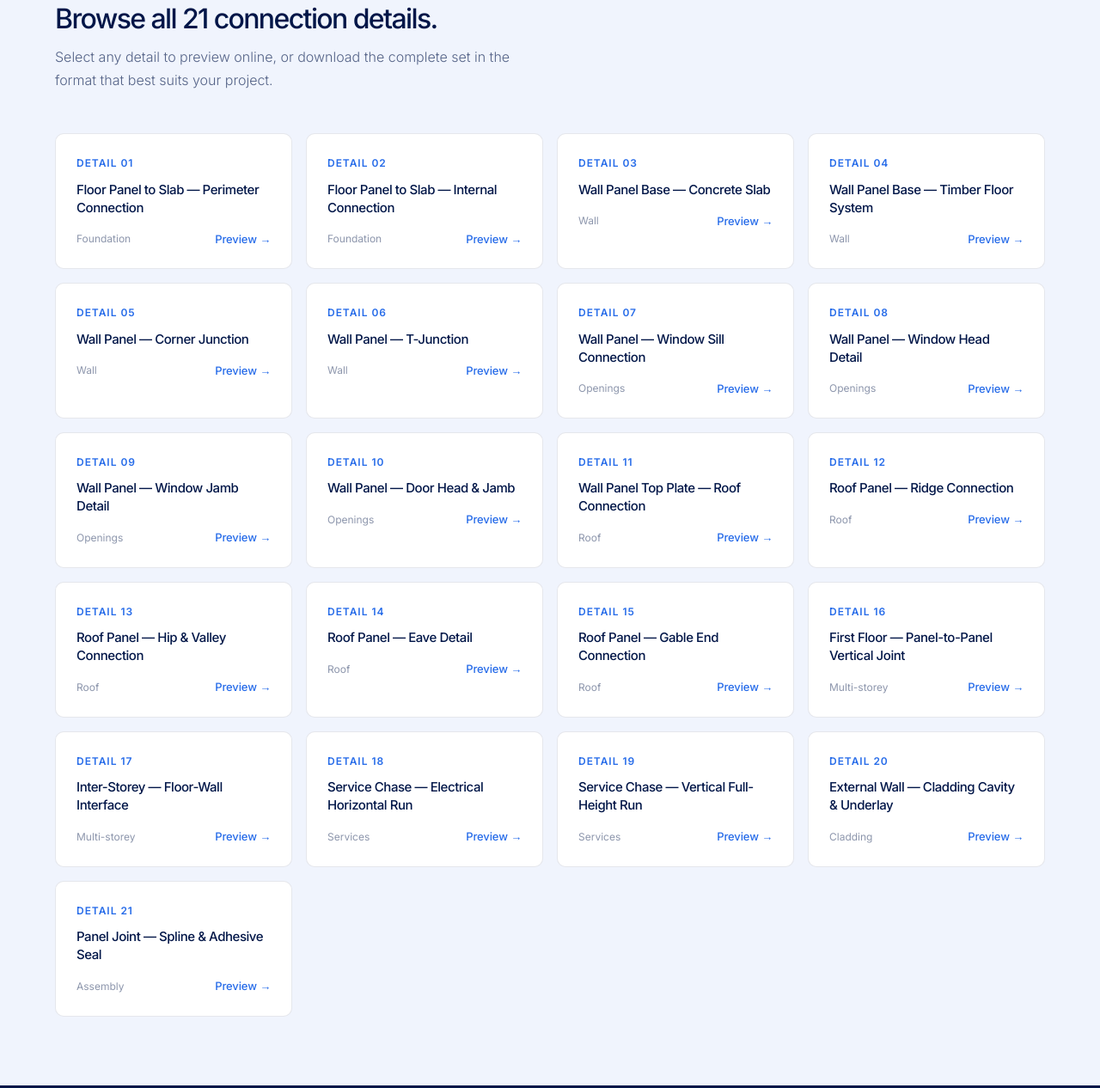
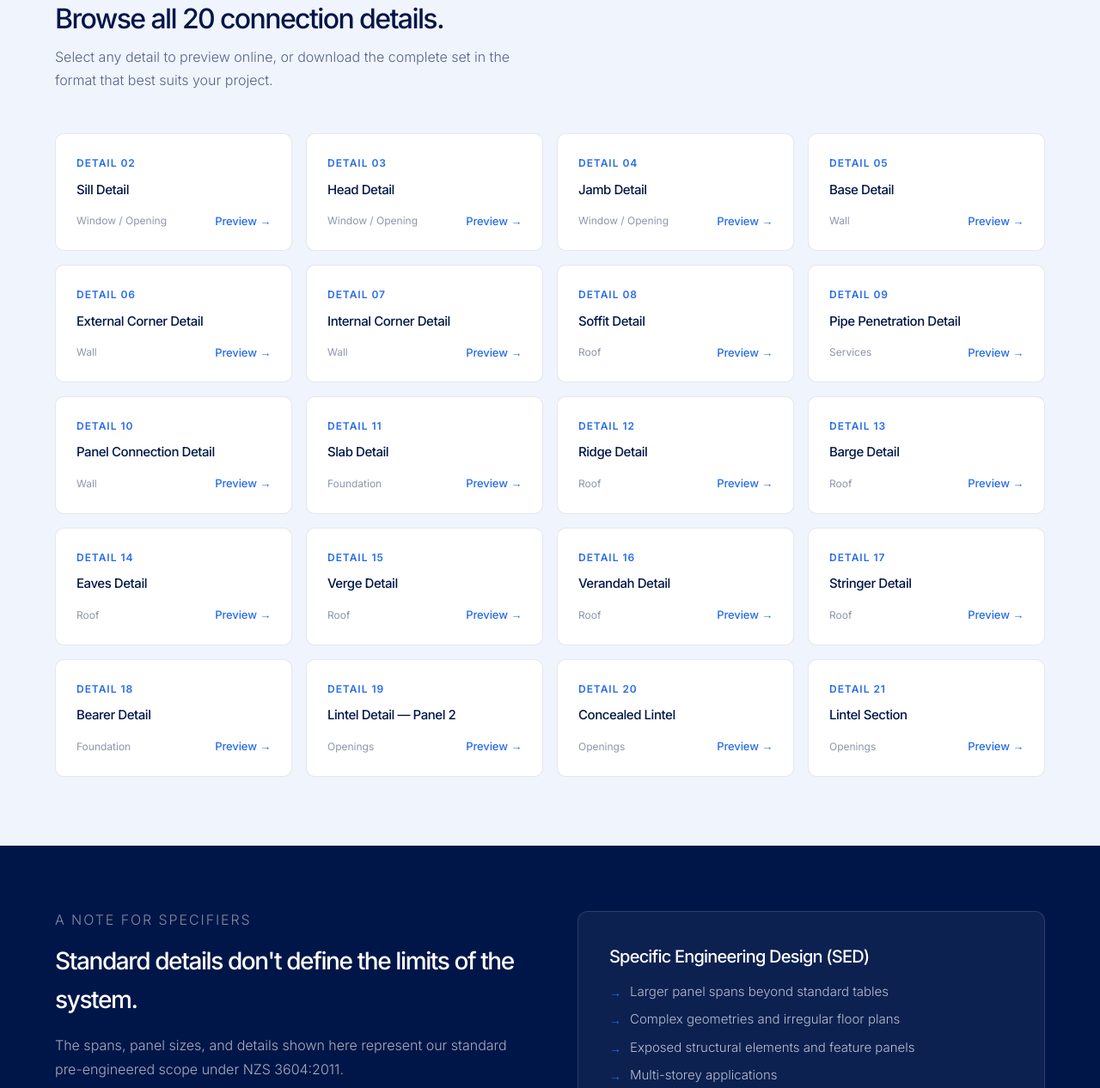
Before and after one commit to andysupersub/architect-page, a plain HTML site: page index.html in a window 1280 px wide. Shown: the part 2099-3365 px from the top of the page at 86% size. Drawn offline with Linux system fonts and the light colour scheme.

Commit message:
index.html

```diff
--- a/index.html
+++ b/index.html
@@ -1449,14 +1449,97 @@
   <section class="section-details" id="details">
     <div class="section-header">
       <p class="eyebrow">Standard Design Package</p>
-      <h2>Browse all 21 connection details.</h2>
+      <h2>Browse all 20 connection details.</h2>
       <p>Select any detail to preview online, or download the complete set in the format that best suits your project.</p>
     </div>
     <div class="details-grid">
 
+      <!-- Detail 01 is the Title Page / Sheet Index — skipped as non-technical -->
+
       <div class="detail-card">
-        <div class="detail-card-num">Detail 01</div>
-        <div class="detail-card-title">Floor Panel to Slab — Perimeter Connection</div>
+        <div class="detail-card-num">Detail 02</div>
+        <div class="detail-card-title">Sill Detail</div>
+        <div class="detail-card-footer">
+          <span class="detail-card-type">Window / Opening</span>
+          <span class="detail-card-action">Preview →</span>
+        </div>
+      </div>
+
+      <div class="detail-card">
+        <div class="detail-card-num">Detail 03</div>
+        <div class="detail-card-title">Head Detail</div>
+        <div class="detail-card-footer">
+          <span class="detail-card-type">Window / Opening</span>
+          <span class="detail-card-action">Preview →</span>
+        </div>
+      </div>
+
+      <div class="detail-card">
+        <div class="detail-card-num">Detail 04</div>
+        <div class="detail-card-title">Jamb Detail</div>
+        <div class="detail-card-footer">
+          <span class="detail-card-type">Window / Opening</span>
+          <span class="detail-card-action">Preview →</span>
+        </div>
+      </div>
+
+      <div class="detail-card">
+        <div class="detail-card-num">Detail 05</div>
+        <div class="detail-card-title">Base Detail</div>
+        <div class="detail-card-footer">
+          <span class="detail-card-type">Wall</span>
+          <span class="detail-card-action">Preview →</span>
+        </div>
+      </div>
+
+      <div class="detail-card">
+        <div class="detail-card-num">Detail 06</div>
+        <div class="detail-card-title">External Corner Detail</div>
+        <div class="detail-card-footer">
+          <span class="detail-card-type">Wall</span>
+          <span class="detail-card-action">Preview →</span>
+        </div>
+      </div>
+
+      <div class="detail-card">
+        <div class="detail-card-num">Detail 07</div>
+        <div class="detail-card-title">Internal Corner Detail</div>
+        <div class="detail-card-footer">
+          <span class="detail-card-type">Wall</span>
+          <span class="detail-card-action">Preview →</span>
+        </div>
+      </div>
+
+      <div class="detail-card">
+        <div class="detail-card-num">Detail 08</div>
+        <div class="detail-card-title">Soffit Detail</div>
+        <div class="detail-card-footer">
+          <span class="detail-card-type">Roof</span>
+          <span class="detail-card-action">Preview →</span>
+        </div>
+      </div>
+
+      <div class="detail-card">
+        <div class="detail-card-num">Detail 09</div>
+        <div class="detail-card-title">Pipe Penetration Detail</div>
+        <div class="detail-card-footer">
+          <span class="detail-card-type">Services</span>
+          <span class="detail-card-action">Preview →</span>
+        </div>
+      </div>
+
+      <div class="detail-card">
+        <div class="detail-card-num">Detail 10</div>
+        <div class="detail-card-title">Panel Connection Detail</div>
+        <div class="detail-card-footer">
+          <span class="detail-card-type">Wall</span>
+          <span class="detail-card-action">Preview →</span>
+        </div>
+      </div>
+
+      <div class="detail-card">
+        <div class="detail-card-num">Detail 11</div>
+        <div class="detail-card-title">Slab Detail</div>
         <div class="detail-card-footer">
           <span class="detail-card-type">Foundation</span>
           <span class="detail-card-action">Preview →</span>
@@ -1464,8 +1547,62 @@
       </div>
 
       <div class="detail-card">
-        <div class="detail-card-num">Detail 02</div>
-        <div class="detail-card-title">Floor Panel to Slab — Internal Connection</div>
+        <div class="detail-card-num">Detail 12</div>
+        <div class="detail-card-title">Ridge Detail</div>
+        <div class="detail-card-footer">
+          <span class="detail-card-type">Roof</span>
+          <span class="detail-card-action">Preview →</span>
+        </div>
+      </div>
+
+      <div class="detail-card">
+        <div class="detail-card-num">Detail 13</div>
+        <div class="detail-card-title">Barge Detail</div>
+        <div class="detail-card-footer">
+          <span class="detail-card-type">Roof</span>
+          <span class="detail-card-action">Preview →</span>
+        </div>
+      </div>
+
+      <div class="detail-card">
+        <div class="detail-card-num">Detail 14</div>
+        <div class="detail-card-title">Eaves Detail</div>
+        <div class="detail-card-footer">
+          <span class="detail-card-type">Roof</span>
+          <span class="detail-card-action">Preview →</span>
+        </div>
+      </div>
+
+      <div class="detail-card">
+        <div class="detail-card-num">Detail 15</div>
+        <div class="detail-card-title">Verge Detail</div>
+        <div class="detail-card-footer">
+          <span class="detail-card-type">Roof</span>
+          <span class="detail-card-action">Preview →</span>
+        </div>
+      </div>
+
+      <div class="detail-card">
+        <div class="detail-card-num">Detail 16</div>
+        <div class="detail-card-title">Verandah Detail</div>
+        <div class="detail-card-footer">
+          <span class="detail-card-type">Roof</span>
+          <span class="detail-card-action">Preview →</span>
+        </div>
+      </div>
+
+      <div class="detail-card">
+        <div class="detail-card-num">Detail 17</div>
+        <div class="detail-card-title">Stringer Detail</div>
+        <div class="detail-card-footer">
+          <span class="detail-card-type">Roof</span>
+          <span class="detail-card-action">Preview →</span>
+        </div>
+      </div>
+
+      <div class="detail-card">
+        <div class="detail-card-num">Detail 18</div>
+        <div class="detail-card-title">Bearer Detail</div>
         <div class="detail-card-footer">
           <span class="detail-card-type">Foundation</span>
           <span class="detail-card-action">Preview →</span>
@@ -1473,44 +1610,8 @@
       </div>
 
       <div class="detail-card">
-        <div class="detail-card-num">Detail 03</div>
-        <div class="detail-card-title">Wall Panel Base — Concrete Slab</div>
-        <div class="detail-card-footer">
-          <span class="detail-card-type">Wall</span>
-          <span class="detail-card-action">Preview →</span>
-        </div>
-      </div>
-
-      <div class="detail-card">
-        <div class="detail-card-num">Detail 04</div>
-        <div class="detail-card-title">Wall Panel Base — Timber Floor System</div>
-        <div class="detail-card-footer">
-          <span class="detail-card-type">Wall</span>
-          <span class="detail-card-action">Preview →</span>
-        </div>
-      </div>
-
-      <div class="detail-card">
-        <div class="detail-card-num">Detail 05</div>
-        <div class="detail-card-title">Wall Panel — Corner Junction</div>
-        <div class="detail-card-footer">
-          <span class="detail-card-type">Wall</span>
-          <span class="detail-card-action">Preview →</span>
-        </div>
-      </div>
-
-      <div class="detail-card">
-        <div class="detail-card-num">Detail 06</div>
-        <div class="detail-card-title">Wall Panel — T-Junction</div>
-        <div class="detail-card-footer">
-          <span class="detail-card-type">Wall</span>
-          <span class="detail-card-action">Preview →</span>
-        </div>
-      </div>
-
-      <div class="detail-card">
-        <div class="detail-card-num">Detail 07</div>
-        <div class="detail-card-title">Wall Panel — Window Sill Connection</div>
+        <div class="detail-card-num">Detail 19</div>
+        <div class="detail-card-title">Lintel Detail — Panel 2</div>
         <div class="detail-card-footer">
           <span class="detail-card-type">Openings</span>
           <span class="detail-card-action">Preview →</span>
@@ -1518,8 +1619,8 @@
       </div>
 
       <div class="detail-card">
-        <div class="detail-card-num">Detail 08</div>
-        <div class="detail-card-title">Wall Panel — Window Head Detail</div>
+        <div class="detail-card-num">Detail 20</div>
+        <div class="detail-card-title">Concealed Lintel</div>
         <div class="detail-card-footer">
           <span class="detail-card-type">Openings</span>
           <span class="detail-card-action">Preview →</span>
@@ -1527,118 +1628,10 @@
       </div>
 
       <div class="detail-card">
-        <div class="detail-card-num">Detail 09</div>
-        <div class="detail-card-title">Wall Panel — Window Jamb Detail</div>
+        <div class="detail-card-num">Detail 21</div>
+        <div class="detail-card-title">Lintel Section</div>
         <div class="detail-card-footer">
           <span class="detail-card-type">Openings</span>
-          <span class="detail-card-action">Preview →</span>
-        </div>
-      </div>
-
-      <div class="detail-card">
-        <div class="detail-card-num">Detail 10</div>
-        <div class="detail-card-title">Wall Panel — Door Head & Jamb</div>
-        <div class="detail-card-footer">
-          <span class="detail-card-type">Openings</span>
-          <span class="detail-card-action">Preview →</span>
-        </div>
-      </div>
-
-      <div class="detail-card">
-        <div class="detail-card-num">Detail 11</div>
-        <div class="detail-card-title">Wall Panel Top Plate — Roof Connection</div>
-        <div class="detail-card-footer">
-          <span class="detail-card-type">Roof</span>
-          <span class="detail-card-action">Preview →</span>
-        </div>
-      </div>
-
-      <div class="detail-card">
-        <div class="detail-card-num">Detail 12</div>
-        <div class="detail-card-title">Roof Panel — Ridge Connection</div>
-        <div class="detail-card-footer">
-          <span class="detail-card-type">Roof</span>
-          <span class="detail-card-action">Preview →</span>
-        </div>
-      </div>
-
-      <div class="detail-card">
-        <div class="detail-card-num">Detail 13</div>
-        <div class="detail-card-title">Roof Panel — Hip & Valley Connection</div>
-        <div class="detail-card-footer">
-          <span class="detail-card-type">Roof</span>
-          <span class="detail-card-action">Preview →</span>
-        </div>
-      </div>
-
-      <div class="detail-card">
-        <div class="detail-card-num">Detail 14</div>
-        <div class="detail-card-title">Roof Panel — Eave Detail</div>
-        <div class="detail-card-footer">
-          <span class="detail-card-type">Roof</span>
-          <span class="detail-card-action">Preview →</span>
-        </div>
-      </div>
-
-      <div class="detail-card">
-        <div class="detail-card-num">Detail 15</div>
-        <div class="detail-card-title">Roof Panel — Gable End Connection</div>
-        <div class="detail-card-footer">
-          <span class="detail-card-type">Roof</span>
-          <span class="detail-card-action">Preview →</span>
-        </div>
-      </div>
-
-      <div class="detail-card">
-        <div class="detail-card-num">Detail 16</div>
-        <div class="detail-card-title">First Floor — Panel-to-Panel Vertical Joint</div>
-        <div class="detail-card-footer">
-          <span class="detail-card-type">Multi-storey</span>
-          <span class="detail-card-action">Preview →</span>
-        </div>
-      </div>
-
-      <div class="detail-card">
-        <div class="detail-card-num">Detail 17</div>
-        <div class="detail-card-title">Inter-Storey — Floor-Wall Interface</div>
-        <div class="detail-card-footer">
-          <span class="detail-card-type">Multi-storey</span>
-          <span class="detail-card-action">Preview →</span>
-        </div>
-      </div>
-
-      <div class="detail-card">
-        <div class="detail-card-num">Detail 18</div>
-        <div class="detail-card-title">Service Chase — Electrical Horizontal Run</div>
-        <div class="detail-card-footer">
-          <span class="detail-card-type">Services</span>
-          <span class="detail-card-action">Preview →</span>
-        </div>
-      </div>
-
-      <div class="detail-card">
-        <div class="detail-card-num">Detail 19</div>
-        <div class="detail-card-title">Service Chase — Vertical Full-Height Run</div>
-        <div class="detail-card-footer">
-          <span class="detail-card-type">Services</span>
-          <span class="detail-card-action">Preview →</span>
-        </div>
-      </div>
-
-      <div class="detail-card">
-        <div class="detail-card-num">Detail 20</div>
-        <div class="detail-card-title">External Wall — Cladding Cavity & Underlay</div>
-        <div class="detail-card-footer">
-          <span class="detail-card-type">Cladding</span>
-          <span class="detail-card-action">Preview →</span>
-        </div>
-      </div>
-
-      <div class="detail-card">
-        <div class="detail-card-num">Detail 21</div>
-        <div class="detail-card-title">Panel Joint — Spline & Adhesive Seal</div>
-        <div class="detail-card-footer">
-          <span class="detail-card-type">Assembly</span>
           <span class="detail-card-action">Preview →</span>
         </div>
       </div>
```
